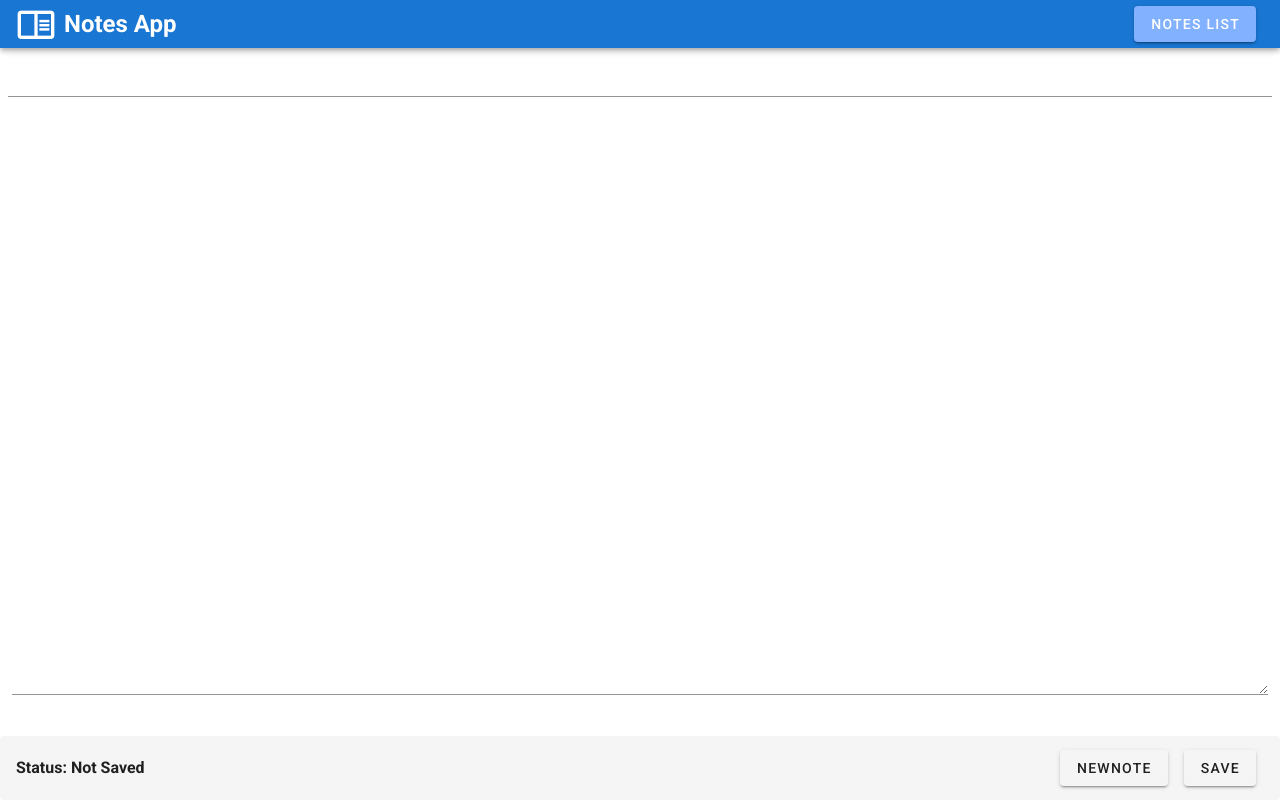
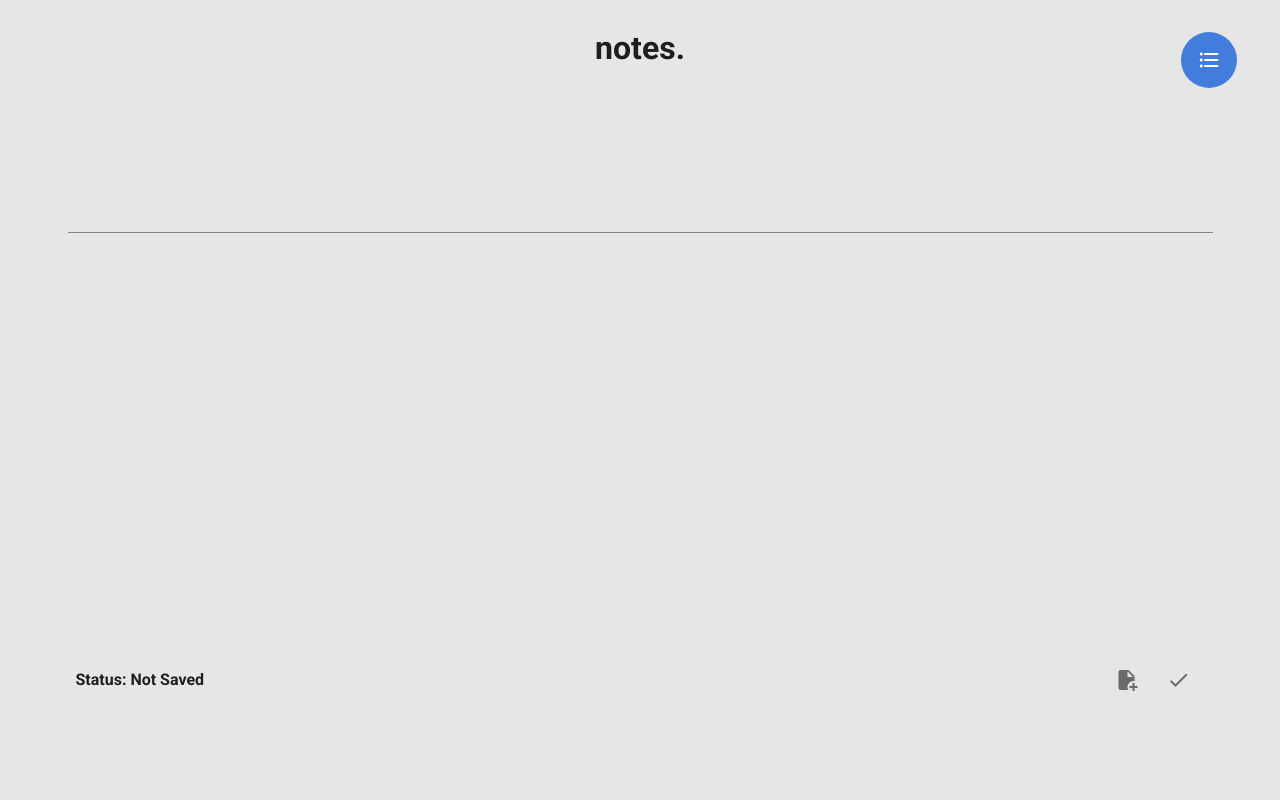
Before and after one commit to CamiloCaceres/NotesApp, a Vue app: page / in a window 1280 px wide. Built offline with nearby package versions, Linux system fonts and the light colour scheme; what vuefire would draw is missing.

Commit message:
added styles

```diff
--- a/package.json
+++ b/package.json
@@ -11,6 +11,7 @@
     "core-js": "^3.6.5",
     "firebase": "^8.2.5",
     "lodash": "^4.17.15",
+    "tiptap": "^1.32.1",
     "vue": "^2.6.11",
     "vue-router": "^3.2.0",
     "vuefire": "^2.2.5",
--- a/src/App.vue
+++ b/src/App.vue
@@ -1,33 +1,40 @@
 <template>
   <v-app>
-    <v-app-bar app dense color="primary" dark>
-      <div class="d-flex align-center">
-        <v-icon x-large>mdi-book-open-outline</v-icon>
-        <h2 class="ma-2">Notes App</h2>
-      </div>
-
-      <v-spacer> </v-spacer>
+    <v-container> </v-container>
+    <v-row no-gutters>
+      <v-col
+        offset="2"
+        md="
+     8"
+        class="d-flex justify-center"
+      >
+        <h1>notes.</h1></v-col
+      >
+      <v-col md="1" offset="1">
         <v-btn
           v-show="editor"
           class="ma-2"
           color="accent"
           v-on:click="editor = !editor"
+          fab
+          depressed
         >
-        Notes List
+          <v-icon> mdi-format-list-bulleted </v-icon>
         </v-btn>
         <v-btn
           v-show="!editor"
           v-on:click="editor = !editor"
           class="ma-2"
           color="accent"
+             fab
+          depressed
         >
-        Editor
+          <v-icon> mdi-file-edit </v-icon>
         </v-btn>
-    </v-app-bar>
+      </v-col>
+    </v-row>
 
     <v-main>
-
-
       <transition>
         <div v-show="editor">
           <Editor
@@ -72,7 +79,6 @@ export default {
     notes: [],
     currentNoteId: "",
     currentNote: {},
-
   }),
 
   methods: {
@@ -137,3 +143,8 @@ export default {
   },
 };
 </script>
+<style>
+#app {
+  background-color: #e6e6e6;
+}
+</style>
--- /dev/null
+++ b/src/assets/styles/variables.sass
@@ -0,0 +1,2 @@
+
+$background-color: e6e6e6;
--- a/src/components/Editor.vue
+++ b/src/components/Editor.vue
@@ -1,16 +1,18 @@
 <template>
   <div>
+    <v-container id="text">
 
     <v-text-field class="px-2" v-model="currentNote.title"> </v-text-field>
     <v-alert transition="scale-transition" v-if="alert" :type="alertType">
       {{ alertText }}
     </v-alert>
+
     <v-textarea
       v-model="currentNote.text"
       class="px-3"
       name=""
       label=""
-      rows="20"
+      rows="15"
     ></v-textarea>
 
     <Footer
@@ -18,6 +20,8 @@
       @save="newNoteHandler()"
       :isSaved="isSaved"
     />
+        </v-container>
+
   </div>
 </template>
 
@@ -39,7 +43,6 @@ export default {
       error: false,
       newNoteId: "",
       isSaved: true,
-      isText: false,
 
       //alert data:
       alert: false,
@@ -59,8 +62,6 @@ export default {
     },
   },
   methods: {
-    //pasar a newNoteHandler y poner un return a true o false
-    //borrar data: isText
     checkText: function () {
       if (this.currentNote.text == "" || !this.currentNote.text) {
         return false;
@@ -134,6 +135,8 @@ export default {
   },
 };
 </script>
-
 <style>
+#text {
+background-color: #e6e6e6;
+}
 </style>
--- a/src/components/Footer.vue
+++ b/src/components/Footer.vue
@@ -2,13 +2,14 @@
   <template>
   <v-card >
     <v-footer
-    fixed
+    absolute
+    id="text"
     >
     <h4>Status: {{ savedMessage }}</h4>
        <v-spacer></v-spacer>
 
-    <v-btn class="ma-2" @click='$emit("updateCurrentId")'> NewNote </v-btn>
-    <v-btn class="ma-2" @click='$emit("save")'> Save </v-btn>
+    <v-btn class="ma-2" @click='$emit("updateCurrentId")' icon> <v-icon> mdi-file-plus</v-icon> </v-btn>
+    <v-btn class="ma-2" @click='$emit("save")' icon> <v-icon> mdi-check</v-icon></v-btn>
 
     </v-footer>
 
@@ -39,4 +40,7 @@ export default {
 </script>
 
 <style>
+#text {
+background-color: white;
+}
 </style>
--- a/src/components/NoteList.vue
+++ b/src/components/NoteList.vue
@@ -1,14 +1,15 @@
 <template>
   <div>
-    <v-main color="grey">
       <v-container>
-        <h2>Notes</h2>
 
         <!-- LIST -->
         <v-list two-line>
-          <v-list-item-group>
+          <v-list-item-group               class="rounded-xl"
+>
             <template v-for="(note, index) in notes">
-              <v-list-item :key="note.id" >
+              <v-list-item
+              :key="note.id"
+              >
                 <template >
                   <v-list-item-content @click="handler(note)">
                     <v-list-item-title v-text="note.title"></v-list-item-title>
@@ -16,10 +17,6 @@
                     <v-list-item-subtitle
                       class="text--primary"
                       v-text="note.text"
-                    ></v-list-item-subtitle>
-
-                    <v-list-item-subtitle
-                      v-text="note.id"
                     ></v-list-item-subtitle>
                   </v-list-item-content>
 
@@ -29,9 +26,7 @@
                   </v-list-item-action>
                 </template>
                 <v-list-item-action>
-                  <v-btn
-                  @click="$emit('deleteNote', note.id)"
-                   icon>
+                  <v-btn @click="$emit('deleteNote', note.id)" icon>
                     <v-icon color="grey lighten-1">mdi-delete </v-icon>
                   </v-btn>
                 </v-list-item-action>
@@ -46,7 +41,6 @@
         </v-list>
         <!-- LIST -->
       </v-container>
-    </v-main>
   </div>
 </template>
 
--- a/src/plugins/vuetify.js
+++ b/src/plugins/vuetify.js
@@ -4,4 +4,15 @@ import Vuetify from 'vuetify/lib/framework';
 Vue.use(Vuetify);
 
 export default new Vuetify({
+    theme: {
+        themes: {
+          light: {
+            primary: '#e6e6e6',
+            secondary: '#b0bec5',
+            accent: '#427dde',
+            error: '#b71c1c',
+            background: "404040"
+          },
+        },
+      },
 });
```
Also changed, not shown: todos.txt, 1 other file (tests, documents, lock files or other folders). Lines whose indentation alone changed are shown as unchanged.
